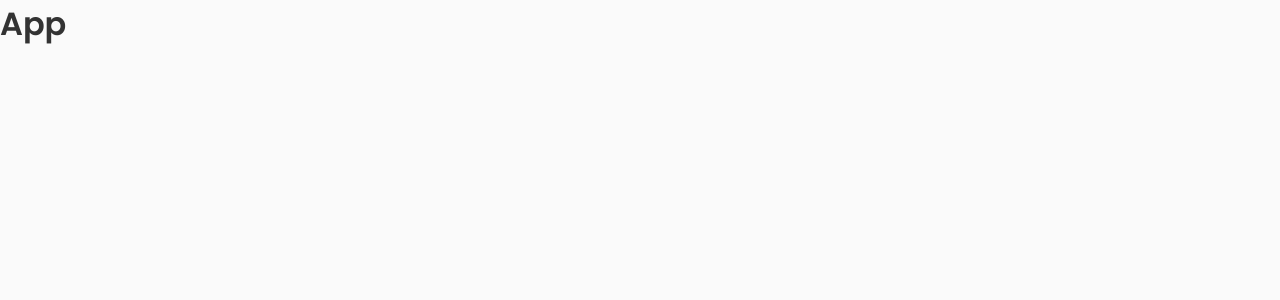
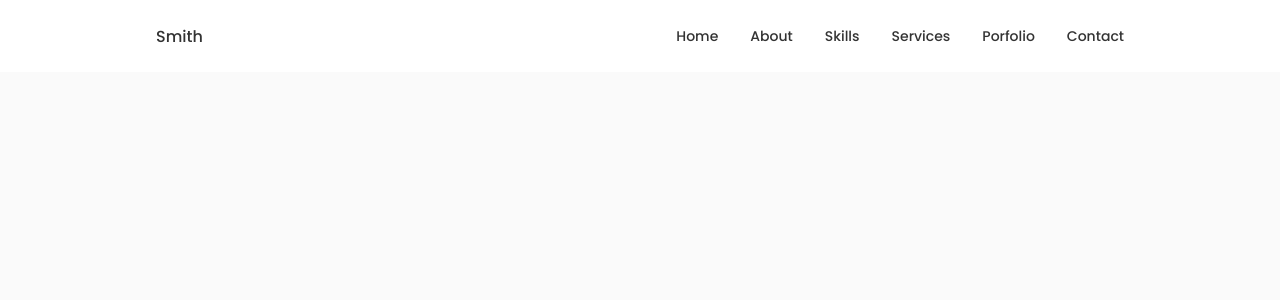
Before and after one commit to anasfalah3/react_portfolio_website, a React (Create React App) app: page / in a window 1280 px wide. Shown: the top 300 px of the page. Built offline with nearby package versions, Linux system fonts and the light colour scheme.

Commit message:
Header Component & Toggle NavBar

```diff
--- a/src/App.css
+++ b/src/App.css
@@ -135,7 +135,20 @@
 /* ==== BREAKPOINTS ==== */
 /* For large devices */
 @media screen and (max-width: 992px) {
+  .container{
+    margin-left: var(--mb-1-5);
+    margin-right: var(--mb-1-5);
+  }
 }
 /* For medium devices */
 @media screen and (max-width: 768px) {
 }
+@media screen and (max-width: 576px) {
+}
+/* For small devices */
+@media screen and (max-width: 350px) {
+  .container{
+    margin-left: var(--mb-1);
+    margin-right: var(--mb-1);
+  }
+}
--- a/src/App.js
+++ b/src/App.js
@@ -1,10 +1,10 @@
 import './App.css';
-
+import Header from './components/header/Header';
 function App() {
   return (
-    <div className="App">
-      <h1> App</h1>
-    </div>
+    <>
+    <Header/>
+    </>
   );
 }
 
--- /dev/null
+++ b/src/components/header/Header.jsx
@@ -0,0 +1,57 @@
+import React, { useState } from "react";
+import "./header.css";
+const Header = () => {
+  /* ==== Toggle Menu ==== */
+  const [Toggle, showMenu] = useState(false);
+  return (
+    <header className="header">
+      <nav className="nav container">
+        <a href="index.html" className="nav_logo">
+          Smith
+        </a>
+
+        <div className={Toggle ?"nav_menu show-menu":"nav_menu"}>
+          <ul className="nav_list grid">
+            <li className="nav_item">
+              <a href="#home" className="nav_link">
+                <i className="uil uil-estate nav_icon"></i> Home
+              </a>
+            </li>
+            <li className="nav_item">
+              <a href="#about" className="nav_link">
+                <i className="uil uil-user nav_icon"></i>About
+              </a>
+            </li>
+            <li className="nav_item">
+              <a href="#skills" className="nav_link">
+                <i className="uil uil-file-alt nav_icon"></i>Skills
+              </a>
+            </li>
+            <li className="nav_item">
+              <a href="#services" className="nav_link">
+                <i className="uil uil-briefcase-alt nav_icon"></i> Services
+              </a>
+            </li>
+            <li className="nav_item">
+              <a href="#portfolio" className="nav_link">
+                <i className="uil uil-scenery nav_icon"></i> Porfolio
+              </a>
+            </li>
+            <li className="nav_item">
+              <a href="#contact" className="nav_link">
+                <i className="uil uil-message nav_icon"></i> Contact
+              </a>
+            </li>
+          </ul>
+
+          <i className="uil uil-times nav_close" onClick={()=>showMenu(!Toggle)}></i>
+        </div>
+        <div className="nav_toggle" onClick={()=>showMenu(!Toggle)}>
+          <i className="uil uil-apps"></i>
+        </div>
+      </nav>
+    </header>
+  );
+};
+
+export default Header;
--- /dev/null
+++ b/src/components/header/header.css
@@ -0,0 +1,102 @@
+.header{
+      width: 100%;
+      position: fixed;
+      top: 0;
+      left: 0;
+      z-index: var(--z-fixed);
+      background-color: var(--container-color);
+}
+.nav{
+      height: calc(var(--header-height) + 1.5rem);
+      display: flex;
+      justify-content: space-between;
+      align-items: center;
+      column-gap: 1rem;
+}
+.nav_logo,.nav_toggle{
+      color: var(--title-color);
+      font-weight: var(--font-medium);
+}
+.nav_list{
+      display: flex;
+      column-gap: 2rem;
+}
+.nav_link{
+      display: flex;
+      flex-direction: column;
+      align-items: center;
+      font-size: var(--small-font-size);
+      color: var(--title-color);
+      font-weight: var(--font-medium);
+      transition: 0.3s;
+}
+.nav_icon,
+.nav_close,
+.nav_toggle{
+      display: none;
+}
+
+/* Active link */
+.active-link,
+.nav_link:hover{
+      color: var(--title-color-dark);
+}
+/* ==== BREAKPOINTS ==== */
+@media screen and (max-width: 768px) {
+      .header{
+            top: initial;
+            bottom: 0;
+      }
+      .nav{
+            height: var(--header-height);
+      }
+      .nav_menu{
+            position: fixed;
+            bottom: -100%;
+            left: 0;
+            width: 100%;
+            background-color: var(--body-color);
+            padding: 2rem 1.5rem 4rem;
+            box-shadow: 0 -1px 4px rgba(0, 0, 0, 0.15);
+            border-radius: 1.5rem 1.5rem 0 0;
+            transition: 0.3s;
+      }
+      /* Show Menu */
+      .show-menu{
+            bottom: 0;
+      }
+      .nav_list{
+            display: grid;
+            grid-template-columns: repeat(3,1fr);
+            gap: 2rem;
+      }
+      .nav_icon{
+            font-size: 1.2rem;
+      }
+      .nav_close{
+            position: absolute;
+            right: 1.3rem;
+            bottom: 0.5rem;
+            font-size: 1.5rem;
+            cursor: pointer;
+            color: var(--title-color);
+      }
+      .nav_close:hover{
+            color: var(--title-color-dark);
+      }
+      .nav_toggle{
+            font-size: 1.1rem;
+            cursor: pointer;
+      }
+      .nav_icon,
+      .nav_close,
+      .nav_toggle{
+            display: block;
+      }
+}
+/* For small devices */
+@media screen and (max-width: 350px) {
+      .nav_menu{
+            padding: 2rem 0.25rem 4rem;
+      }
+}
```
